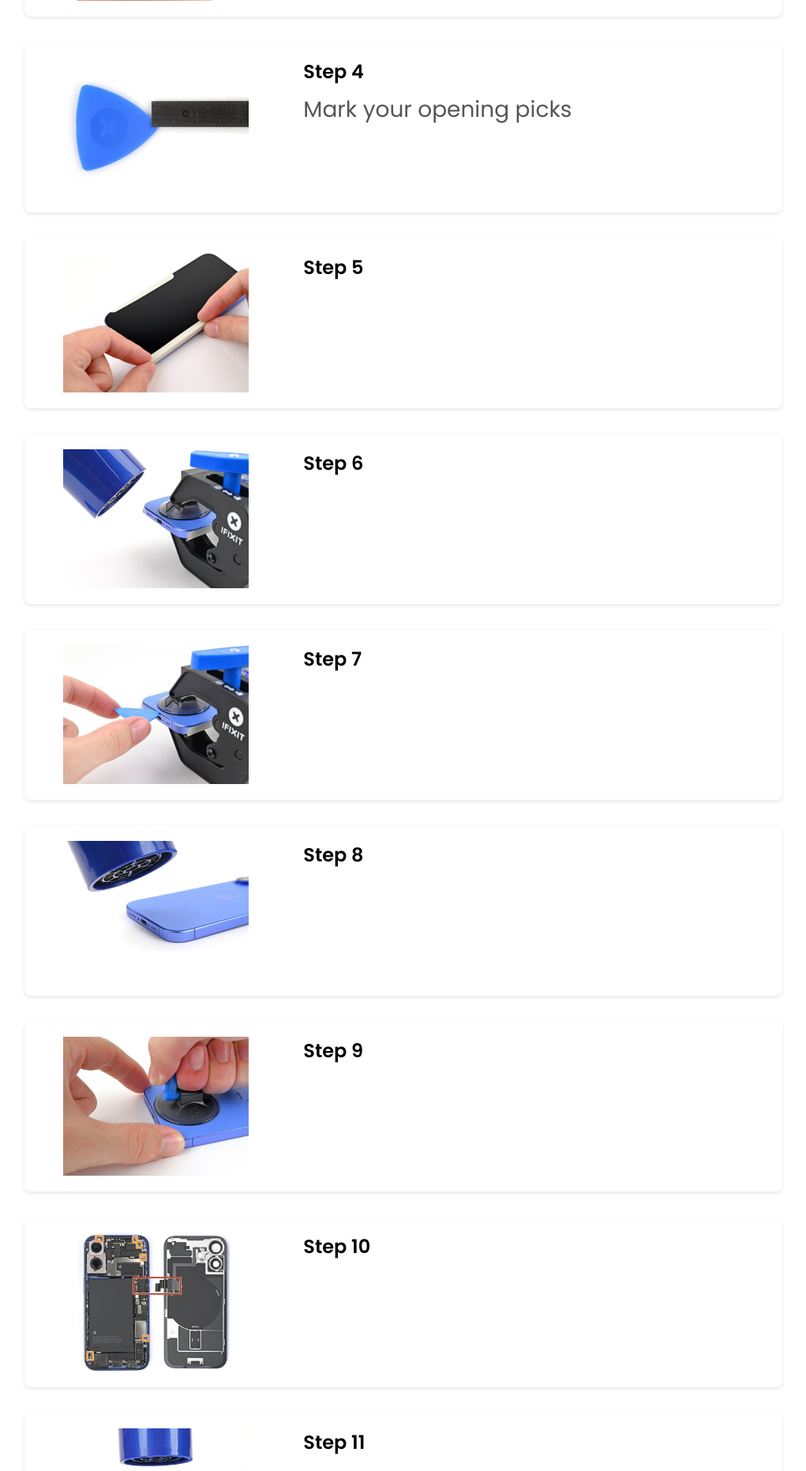
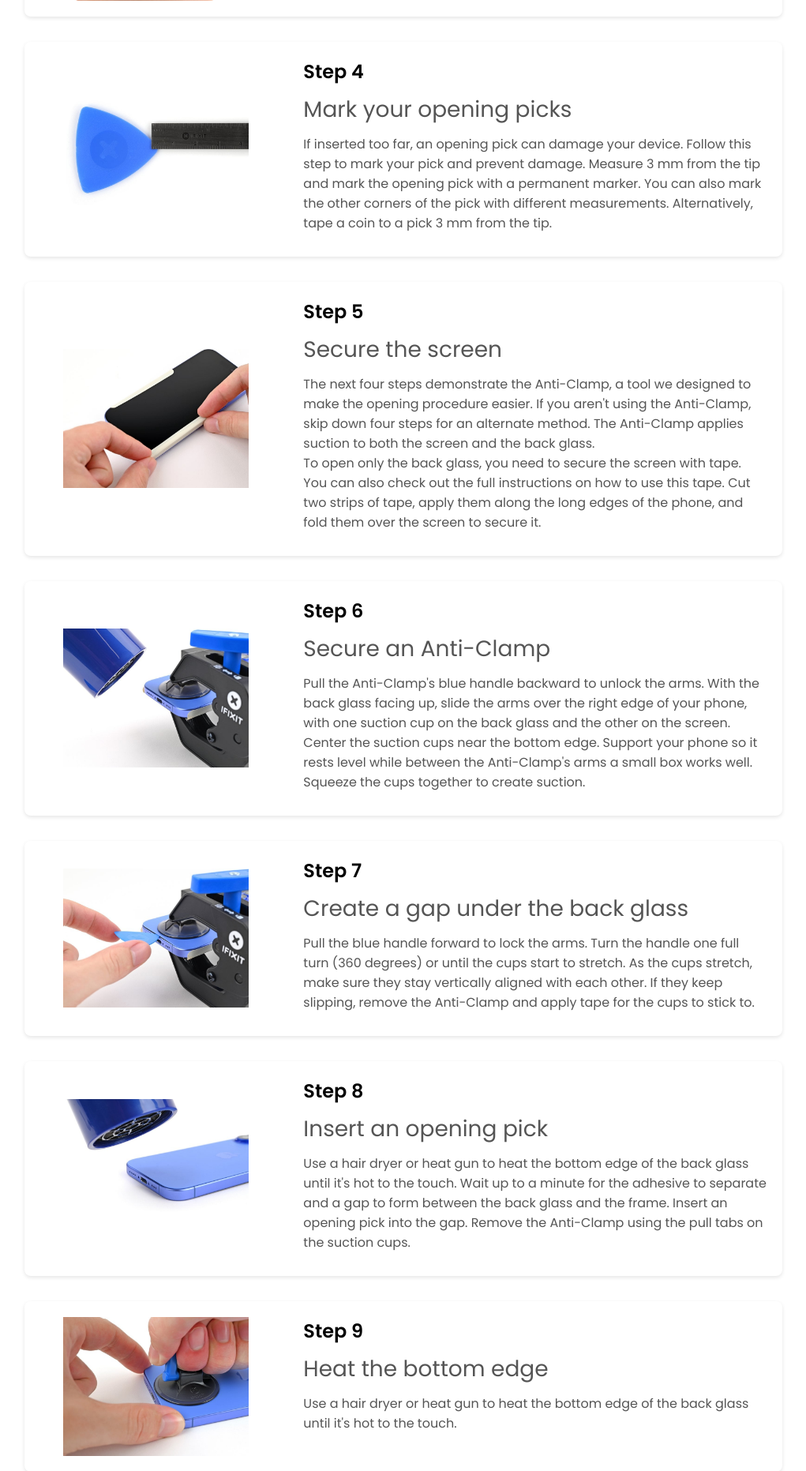
Before and after one commit to jlflaminia/iphonediy, a PHP site: page /battery.php in a window 1280 px wide. Shown: the part 1740-3603 px from the top of the page at 79% size, without its empty margins (129-1150 px from the left). Run offline with PHP 8.4, Linux system fonts and the light colour scheme.

Commit message:
steps-upd

```diff
--- a/battery.php
+++ b/battery.php
@@ -179,7 +179,11 @@ session_start();
           <div class="product-info">
               <h1>Step 4</h1>
               <p class="section__text__p2 ">Mark your opening picks</p>
-            <p></p>
+              <p>If inserted too far, an opening pick can damage your device.
+                Follow this step to mark your pick and prevent damage.
+                Measure 3 mm from the tip and mark the opening pick with a permanent marker.
+                You can also mark the other corners of the pick with different measurements.
+                Alternatively, tape a coin to a pick 3 mm from the tip.</p>
           </div>
       </div>
     </section>
@@ -188,7 +192,14 @@ session_start();
           <div class="product-image"><img src="./ip/battery/6.jpg" alt="steps"></div>
           <div class="product-info">
               <h1>Step 5</h1>
-            <p></p>
+              <p class="section__text__p2">Secure the screen</p>
+              <p>The next four steps demonstrate the Anti-Clamp, a tool we designed to make the opening procedure easier.
+                If you aren't using the Anti-Clamp, skip down four steps for an alternate method.
+                The Anti-Clamp applies suction to both the screen and the back glass. <br/>
+                To open only the back glass, you need to secure the screen with tape.
+                You can also check out the full instructions on how to use this tape.
+                Cut two strips of tape, apply them along the long edges of the phone,
+                and fold them over the screen to secure it.</p>
           </div>
       </div>
     </section>
@@ -197,7 +208,14 @@ session_start();
           <div class="product-image"><img src="./ip/battery/7.jpg" alt="steps"></div>
           <div class="product-info">
               <h1>Step 6</h1>
-            <p></p>
+              <p class="section__text__p2">Secure an Anti-Clamp</p>
+              <p>Pull the Anti-Clamp's blue handle backward to unlock the arms.
+
+  With the back glass facing up, slide the arms over the right edge of your phone,
+  with one suction cup on the back glass and the other on the screen.
+  Center the suction cups near the bottom edge.
+  Support your phone so it rests level while between the Anti-Clamp's arms a small box works well.
+  Squeeze the cups together to create suction.</p>
           </div>
       </div>
     </section>
@@ -206,7 +224,11 @@ session_start();
           <div class="product-image"><img src="./ip/battery/8.jpg" alt="steps"></div>
           <div class="product-info">
               <h1>Step 7</h1>
-            <p></p>
+              <p class="section__text__p2">Create a gap under the back glass</p>
+              <p>Pull the blue handle forward to lock the arms.
+  Turn the handle one full turn (360 degrees) or until the cups start to stretch.
+  As the cups stretch, make sure they stay vertically aligned with each other.
+  If they keep slipping, remove the Anti-Clamp and apply tape for the cups to stick to.</p>
           </div>
       </div>
     </section>
@@ -215,7 +237,12 @@ session_start();
           <div class="product-image"><img src="./ip/battery/9.jpg" alt="steps"></div>
           <div class="product-info">
               <h1>Step 8</h1>
-            <p></p>
+              <p class="section__text__p2">Insert an opening pick</p>
+              <p>Use a hair dryer or heat gun to heat the bottom edge of the back glass until it's hot to the touch.
+              Wait up to a minute for the adhesive to separate and a gap to form between the back glass and the frame.
+              Insert an opening pick into the gap.
+  Remove the Anti-Clamp using the pull tabs on the suction cups.
+              </p>
           </div>
       </div>
     </section>
@@ -224,7 +251,8 @@ session_start();
           <div class="product-image"><img src="./ip/battery/10.jpg" alt="steps"></div>
           <div class="product-info">
               <h1>Step 9</h1>
-            <p></p>
+              <p class="section__text__p2">Heat the bottom edge</p>
+              <p>Use a hair dryer or heat gun to heat the bottom edge of the back glass until it's hot to the touch.</p>
           </div>
       </div>
     </section>
@@ -233,7 +261,12 @@ session_start();
           <div class="product-image"><img src="./ip/battery/11.jpg" alt="steps"></div>
           <div class="product-info">
               <h1>Step 10</h1>
-            <p></p>
+              <p class="section__text__p2">Insert an opening pick</p>
+              <p>
+  Apply a suction handle to the bottom edge of the back glass.
+  While supporting the frame with one hand, pull up on the handle with a strong,
+  steady force to create a gap between the back glass and the frame.
+  Insert the tip of an opening pick into the gap.</p>
           </div>
       </div>
     </section>
@@ -242,7 +275,10 @@ session_start();
           <div class="product-image"><img src="./ip/battery/12.jpg" alt="steps"></div>
           <div class="product-info">
               <h1>Step 11</h1>
-            <p></p>
+              <p class="section__text__p2">Back glass information</p>
+              <p>A delicate cable connecting the back glass to the phone, right next to the volume down button.
+                Don't insert your pick here to avoid slicing the cable.
+  Multiple spring contacts around the perimeter of the phone.</p>
           </div>
       </div>
     </section>
@@ -251,6 +287,7 @@ session_start();
           <div class="product-image"><img src="./ip/battery/13.jpg" alt="steps"></div>
           <div class="product-info">
               <h1>Step 12</h1>
+              <p class="section__text__p2"></p>
               <p></p>
           </div>
       </div>
@@ -260,6 +297,7 @@ session_start();
           <div class="product-image"><img src="./ip/battery/14.jpg" alt="steps"></div>
           <div class="product-info">
               <h1>Step 13</h1>
+              <p class="section__text__p2"></p>
               <p></p>
           </div>
       </div>
@@ -269,6 +307,7 @@ session_start();
           <div class="product-image"><img src="./ip/battery/15.jpg" alt="steps"></div>
           <div class="product-info">
               <h1>Step 14</h1>
+              <p class="section__text__p2"></p>
               <p></p>
           </div>
       </div>
```
Lines whose indentation alone changed are shown as unchanged.
